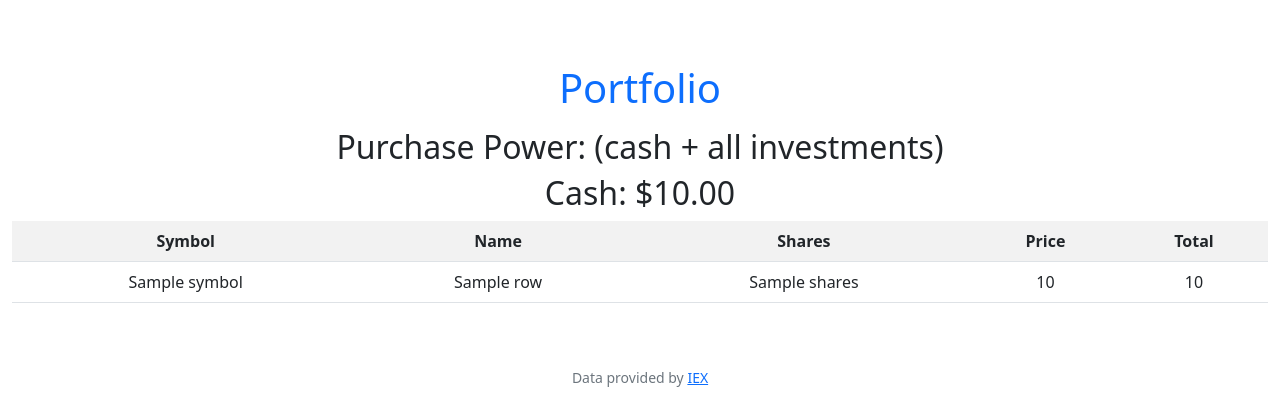
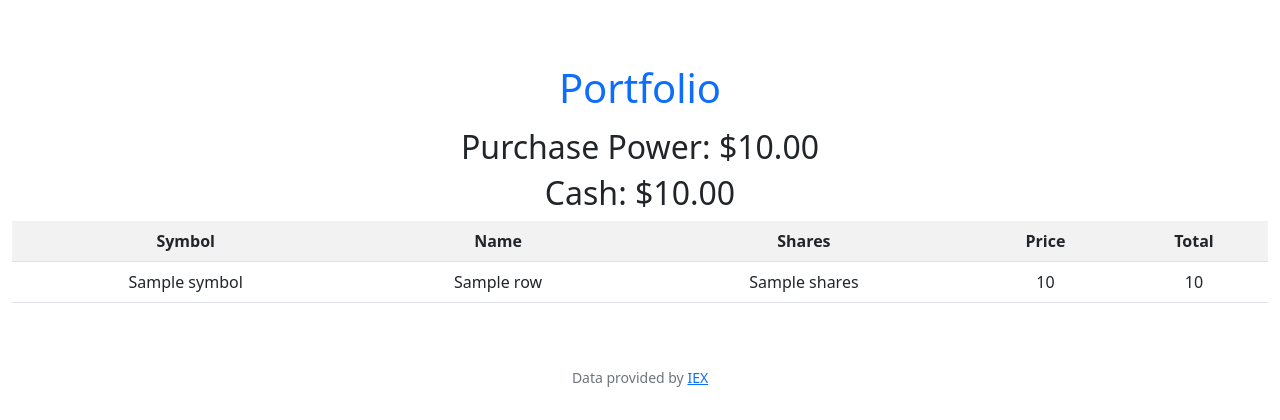
Before and after one commit to Qwilliams815/HarvardCS50x, a Flask app: template finance/templates/index.html in a window 1280 px wide. Shown: the part 76-496 px from the top of the page. Run offline with Flask 2, Linux system fonts and the light colour scheme; the template is opened without the code that fills it: most values are stand-ins (such as "Sample title", 1, 10 or a date in 2020); some libraries are stand-ins or nearby versions.

Commit message:
Thu, Jun 16, 2022, 5:17 PM +00:00

```diff
--- a/finance/app.py
+++ b/finance/app.py
@@ -56,7 +56,7 @@ def index():
 
     cash = db.execute("SELECT cash FROM users WHERE id = ?", session["user_id"])[0]['cash']
     portfolio = db.execute("SELECT * FROM portfolio WHERE user_portfolio_id = ?", session["user_id"])
-    purchase_power = db.execute("SELECT SUM(total) FROM portfolio WHERE user_portfolio_id = ?", session["user_id"])[0][SUM]
+    purchase_power = db.execute("SELECT SUM(total) FROM portfolio WHERE user_portfolio_id = ?", session["user_id"])[0]['SUM(total)']
 
     return render_template("index.html", portfolio=portfolio, cash=cash, purchase_power=purchase_power+cash)
 
--- a/finance/templates/index.html
+++ b/finance/templates/index.html
@@ -6,7 +6,7 @@
 
 {% block main %}
     <h1 class="m-3 text-primary">Portfolio</h1>
-    <h2>Purchase Power: (cash + all investments)</h2>
+    <h2>Purchase Power: {{ purchase_power | usd }}</h2>
     <h2>Cash: {{ cash | usd }}</h2>
     <table class="table table-striped">
         <th>Symbol</th>
```
